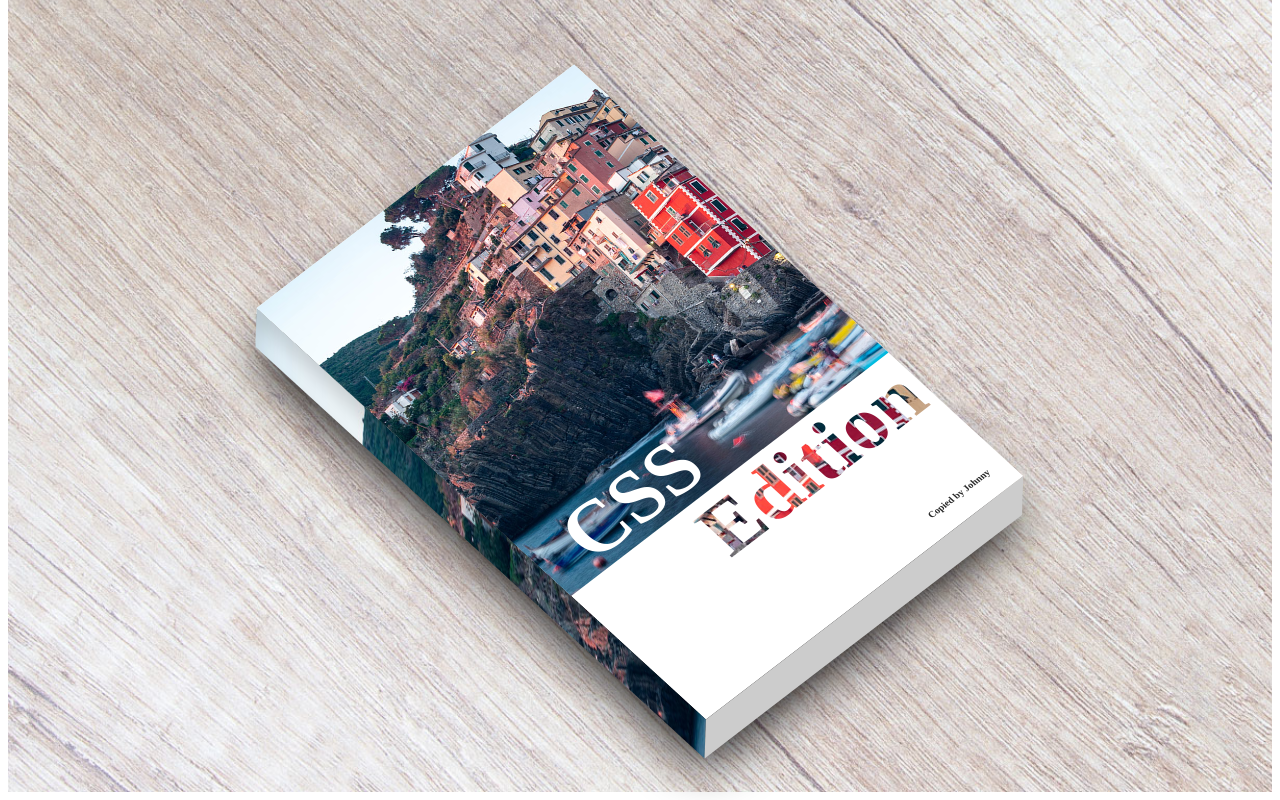
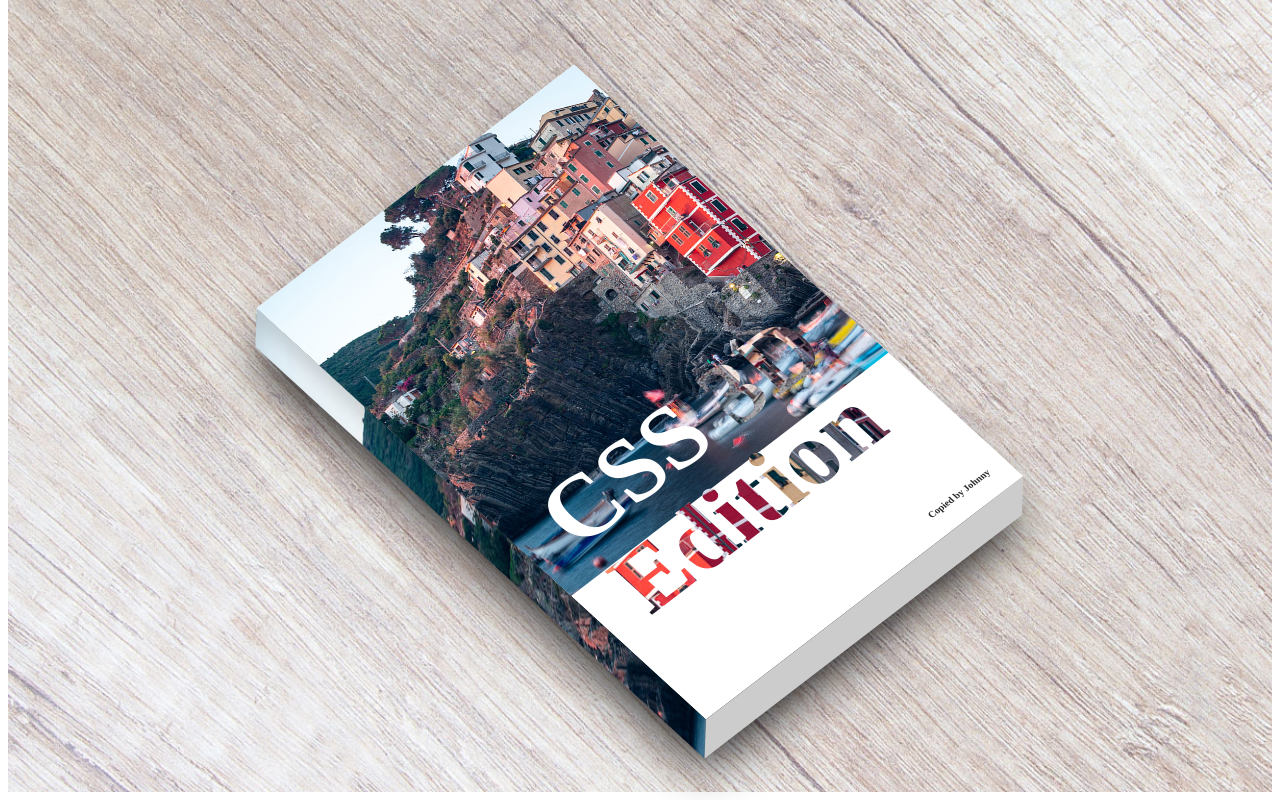
Before and after one commit to Johnny-TYR/vue-practice, a Vue app: page /css in a window 1280 px wide. Shown: the part 916-1716 px from the top of the page. Built offline with nearby package versions, Linux system fonts and the light colour scheme; what iview would draw is missing.

Commit message:
minor style changes

```diff
--- a/src/components/ThreeD/ThreeD2.vue
+++ b/src/components/ThreeD/ThreeD2.vue
@@ -2,8 +2,8 @@
 #ThreeD2
   .book
     .cover
-    h2 {{ "CSS 3D" }}
-      span {{ "Edition" }}
+    h2 {{ "CSS" }}
+      span {{ " 3D Edition" }}
     span.writer {{"Copied by Johnny"}}
 </template>
 
@@ -75,7 +75,7 @@ export default {
   position: absolute;
   bottom: 100px;
   left: 40px;
-  font-size: 5em;
+  font-size: 6em;
   line-height: 1em;
   color: white;
 }
```
Also changed, not shown: src/components/ThreeD/ThreeD3.vue (added, +12 -0 lines).
